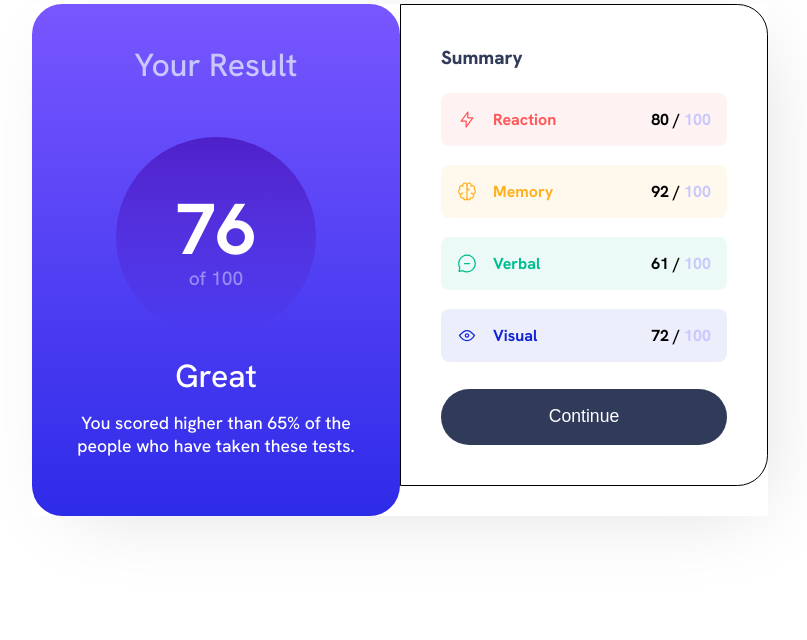
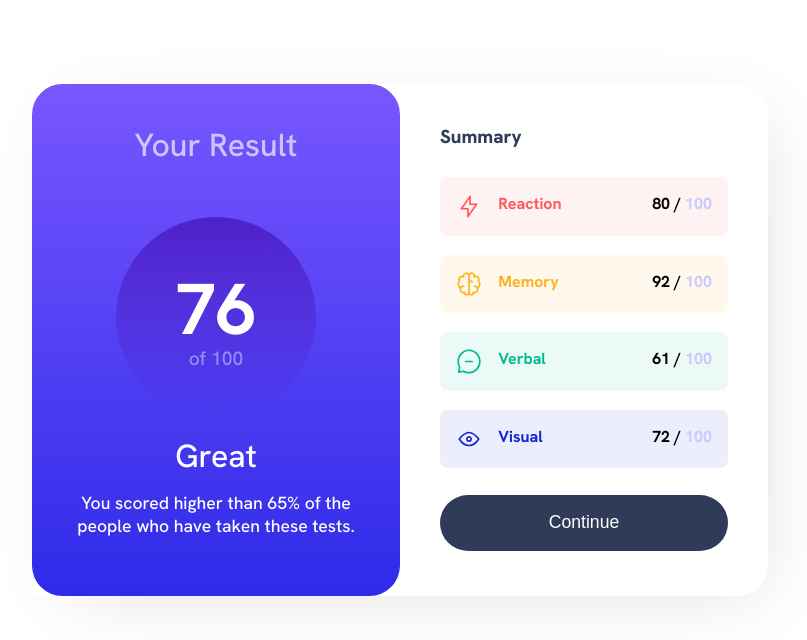
Before and after one commit to Geokobby/Results-Summary, a plain HTML site: page results-summary-component-main/index.html in a window 1280 px wide. Shown: the whole page, without its empty margins (240-1047 px from the left). Drawn offline with Linux system fonts and the light colour scheme.

Commit message:
Update style.css

```diff
--- a/results-summary-component-main/Css/style.css
+++ b/results-summary-component-main/Css/style.css
@@ -7,9 +7,10 @@
 }
 
 body{
+    margin-top: 5em;
 
     width: 100%;
-    height: 100%;
+    height: 00%;
 }
 
 body{
@@ -19,6 +20,7 @@ body{
     align-items: center;
     font-family: Hanken Grotesk;
     overflow-x: hidden;
+
 }
 
 .div_contain{
@@ -27,7 +29,8 @@ body{
     max-width: 736px;
     height: 512px;
     display: flex;
-    box-shadow: 15px 15px 80px -25px rgba(0, 0, 0, 0.15)
+    box-shadow: 15px 15px 80px -25px rgba(0, 0, 0, 0.15);
+    border-radius: 0em 1.9em 1.9em 0em;
 
 }
 
@@ -90,15 +93,15 @@ body{
     color: hsl(0, 0%, 100%);
 }
 .summary{
-    border: solid 1px;
-    background-color:hsl(0, 0%, 100%) ;
-    border-radius: 0em 1.9em 1.9em 0em;
+    /* border: solid 1px; */
+    /* background-color:hsl(0, 0%, 100%) ; */
+
 
     width: 100%;
 
     /* margin-top: 1.5em; */
     max-width: 368px;
-    height: fit-content;
+    /* height: fit-content; */
     padding: 2.5em;
     display: flex;
     flex-wrap: wrap;
```
